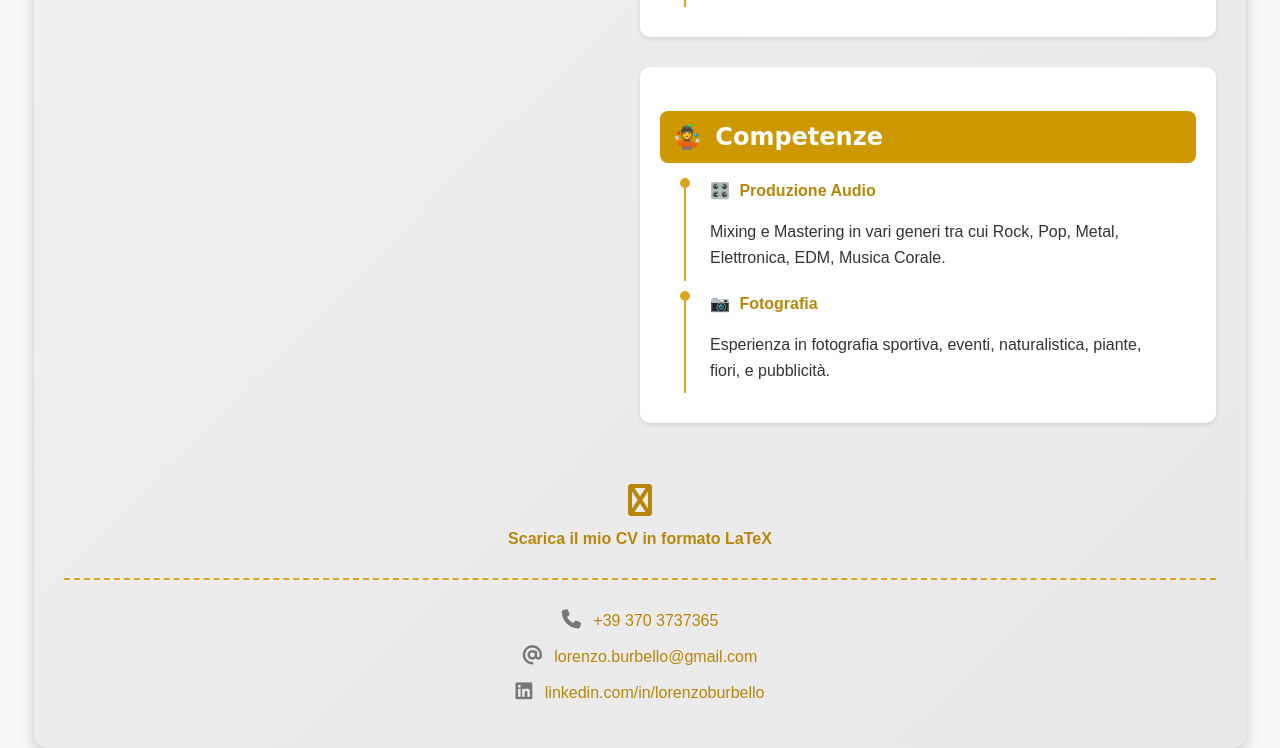
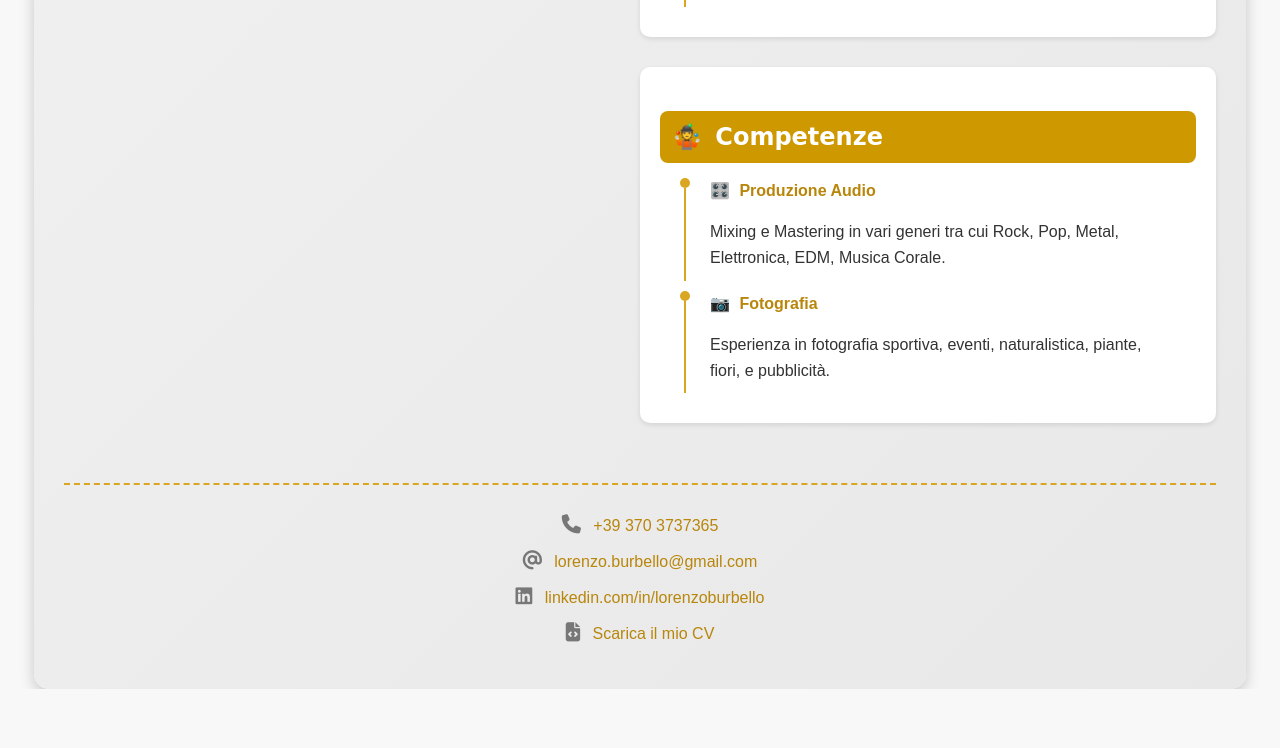
Before and after one commit to Askal1213/SitoDiLorenzo, a plain HTML site: page index.html in a window 1280 px wide. Shown: the part 2329-3077 px from the top of the page. After the commit the page ends 3018 px from the top, so only its background shows below. Drawn offline with Linux system fonts and the light colour scheme.

Commit message:
aggiornato html

```diff
--- a/index.html
+++ b/index.html
@@ -165,18 +165,6 @@
             font-size: 1.2em;
         }
 
-        .skill-bar {
-            background-color: #ddd;
-            height: 12px;
-            margin-bottom: 8px;
-            border-radius: 5px;
-        }
-
-        .skill-level {
-            background-color: #DAA520;
-            height: 12px;
-            border-radius: 5px;
-        }
 
         .language-level {
             display: flex;
@@ -272,23 +260,6 @@
             margin-bottom: 5px;
         }
 
-        .latex-section {
-            text-align: center;
-            margin-top: 20px;
-            padding-top: 10px;
-
-        }
-
-        .latex-icon {
-            font-size: 2em;
-            color: #B8860B;
-            margin-bottom: 10px;
-            transition: transform 0.3s;
-        }
-
-        .latex-icon:hover {
-            transform: scale(1.1);
-        }
 
         .latex-link a {
             color: #B8860B;
@@ -514,14 +485,6 @@
         </div>
     </div>
 
-    <div class="latex-section">
-        <div class="latex-icon">
-            <i class="fab fa-file-code"></i>
-        </div>
-        <div class="latex-link">
-            <a href="#link-to-latex-cv" target="_blank">Scarica il mio CV in formato LaTeX</a>
-        </div>
-    </div>
 
     <div class="footer" id="contacts">
         <p class="contact-info">
@@ -534,6 +497,9 @@
         <p class="contact-info">
             <i class="fab fa-linkedin icon"></i> <a href="https://www.linkedin.com/in/lorenzoburbello">linkedin.com/in/lorenzoburbello</a>
         </p>
+        <p class="contact-info">
+            <i class="fas fa-file-code icon"></i> <a href="CV_Lorenzo_Burbello.pdf" download>Scarica il mio CV</a>
+        </p>
     </div>
 </div>
 
```
